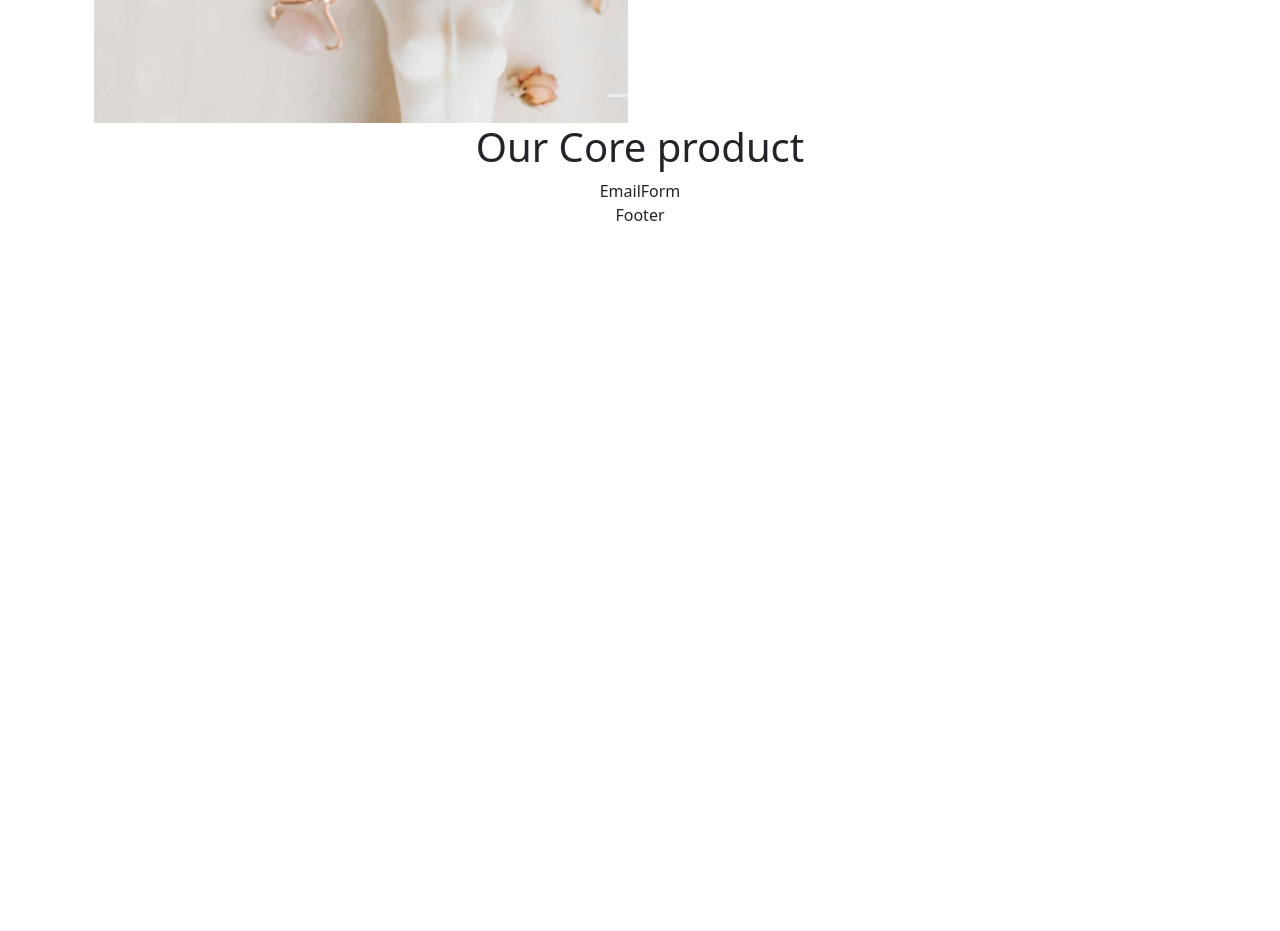
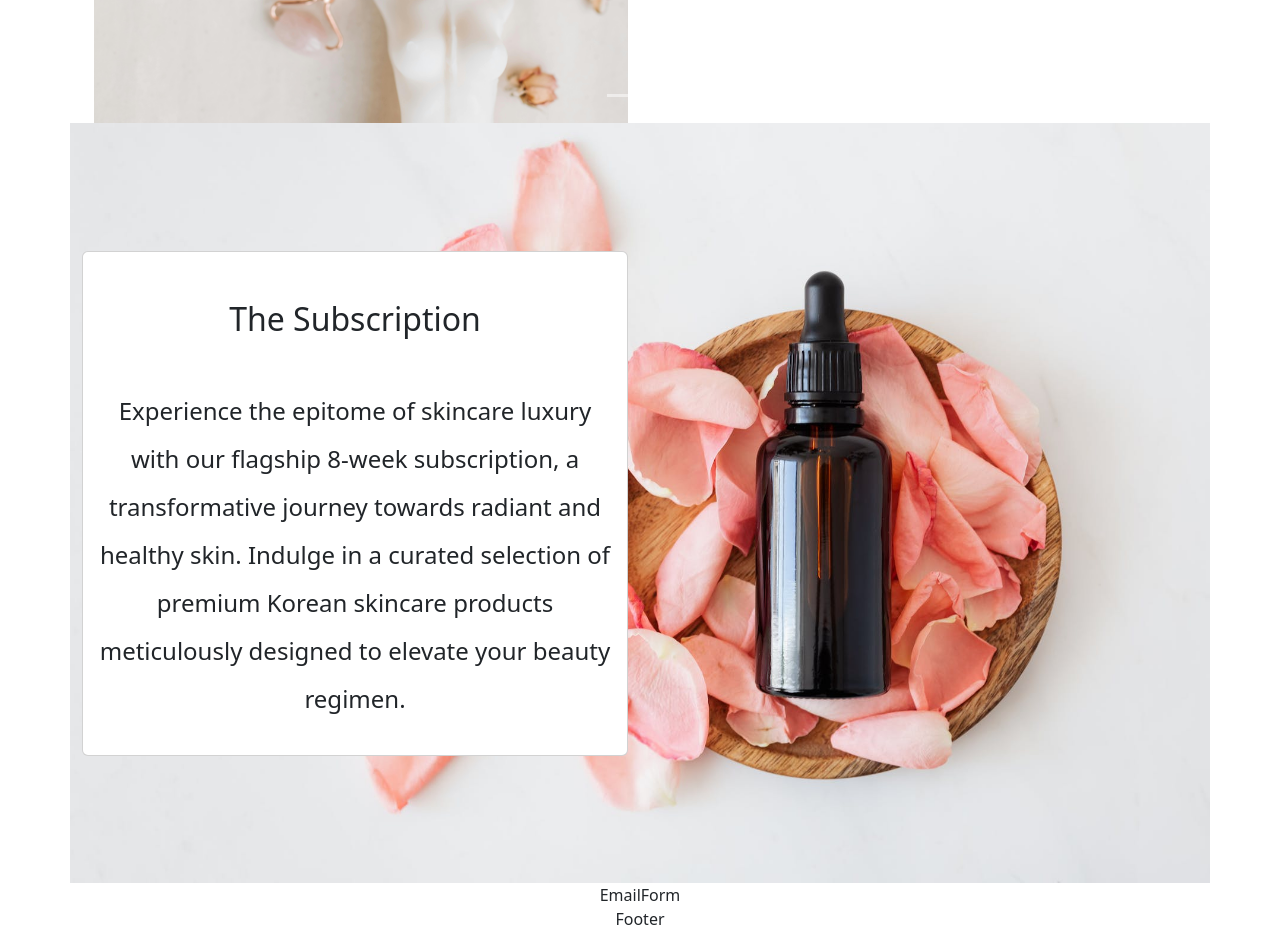
Before and after one commit to Kieran-Dunch/seoul-beauty, a React (Create React App) app: page / in a window 1280 px wide. Shown: the part 1360-2291 px from the top of the page. Before the commit the page ends 1587 px from the top, so only its background shows below. Built offline with nearby package versions, Linux system fonts and the light colour scheme.

Commit message:
flagship product draft

```diff
--- a/src/components/Content.css
+++ b/src/components/Content.css
@@ -0,0 +1,5 @@
+.core-product {
+  background-image: url("../../public/dropper-landscape.jpg");
+  height: 95vh;
+  background-size: cover;
+}
--- a/src/components/Content.js
+++ b/src/components/Content.js
@@ -1,4 +1,4 @@
-import { Carousel, Col, Container, Image, Row } from "react-bootstrap";
+import { Card, Carousel, Col, Container, Image, Row } from "react-bootstrap";
 
 export default function Content() {
   return (
@@ -9,7 +9,7 @@ export default function Content() {
             <Container>
               <Row>
                 <Col>
-                  <h1>Paragraph About Us</h1>
+                  <h2>Paragraph About Us</h2>
                 </Col>
                 <Col>
                   <Image src="brush-photo.jpg" fluid />
@@ -24,16 +24,33 @@ export default function Content() {
                   <Image src="rocks-photo.jpg" fluid />
                 </Col>
                 <Col>
-                  <h1>About our products</h1>
+                  <h2>About our products</h2>
                 </Col>
               </Row>
             </Container>
           </Carousel.Item>
         </Carousel>
-        <Row>
-          <h1>Our Core product</h1>
+        <Row className="core-product align-items-center">
+          <Col md={6}>
+            <Card>
+              <Card.Title>
+                <h2 className="mt-5">
+                  The Subscription
+                </h2>
+              </Card.Title>
+              <Card.Body>
+                <h4 className="lh-lg my-3">
+                  Experience the epitome of skincare luxury with our flagship
+                  8-week subscription, a transformative journey towards radiant
+                  and healthy skin. Indulge in a curated selection of premium
+                  Korean skincare products meticulously designed to elevate your
+                  beauty regimen.
+                </h4>
+              </Card.Body>
+            </Card>
+          </Col>
         </Row>
-      </Container>
+      </Container >
     </>
   )
 }
--- a/src/index.css
+++ b/src/index.css
@@ -1,3 +1,5 @@
+@import '../src/components/Content.css';
+
 body {
   margin: 0;
   font-family: -apple-system, BlinkMacSystemFont, 'Segoe UI', 'Roboto', 'Oxygen',
```
Also changed, not shown: public/dropper-landscape.jpg (added).
